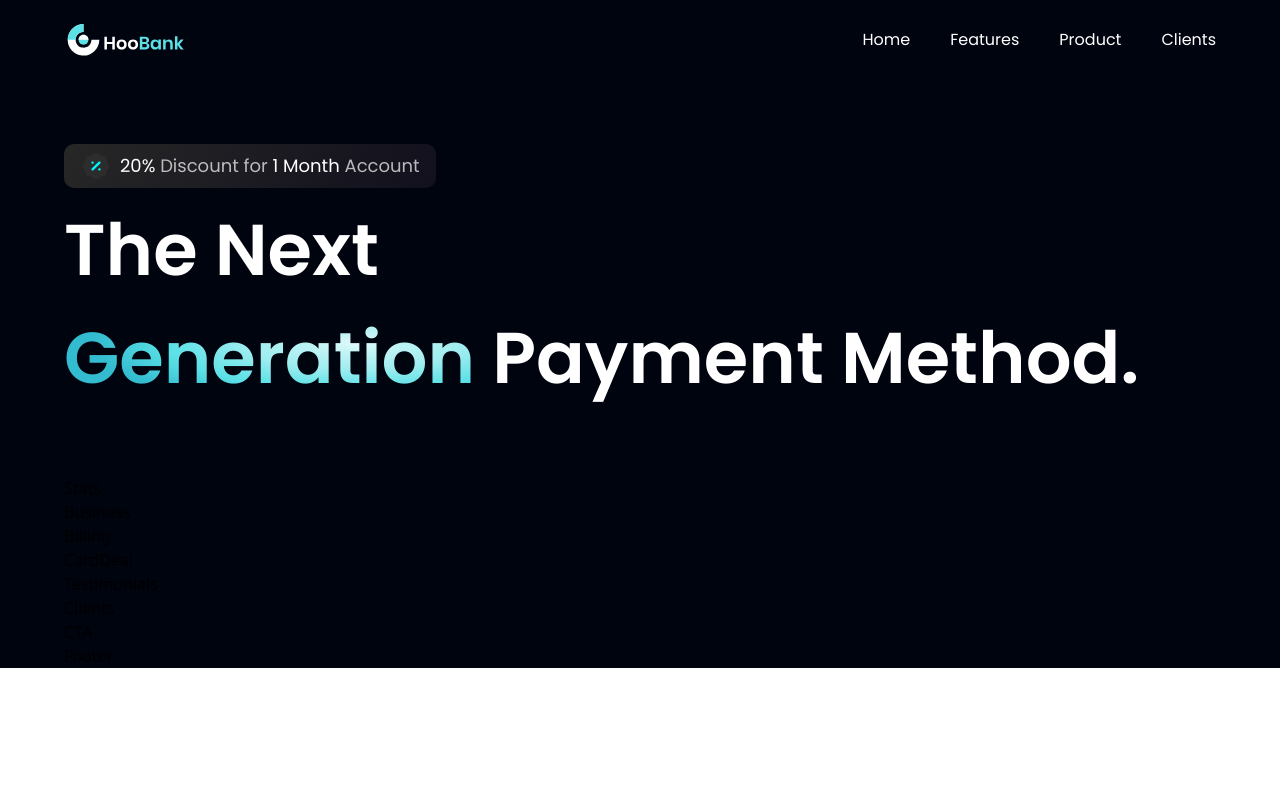
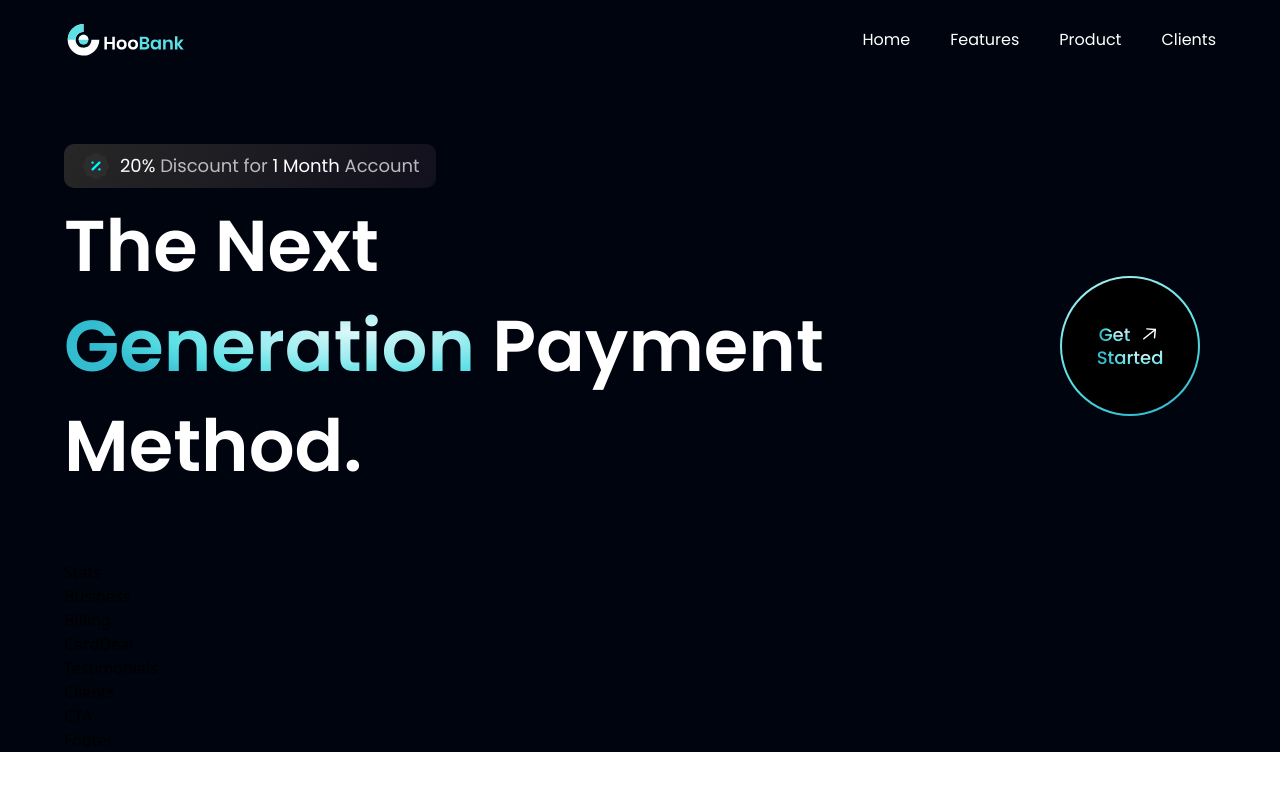
Before and after one commit to alvintanu/Learning, a React (Vite) app in the folder react-resp/: page / in a window 1280 px wide. Shown: the top 790 px of the page. Built offline with nearby package versions, Linux system fonts and the light colour scheme.

Commit message:
lanjut hero
get started

```diff
--- a/react-resp/src/components/GetStarted.jsx
+++ b/react-resp/src/components/GetStarted.jsx
@@ -1,9 +1,21 @@
 import React from 'react'
+import styles from '../style'
+import { arrowUp } from '../assets'
 
-const GetStarted = () => {
-  return (
-    <div>GetStarted</div>
-  )
-}
+const GetStarted = () => (
+  <div className={`${styles.flexCenter} w-[140px] h-[140px] rounded-full bg-blue-gradient p-[2px] cursor-pointer`}>
+    <div className={`${styles.flexCenter} flex-col bg-black w-[100%] h-[100%] rounded-full`}>
+      <div className={`${styles.flexStart} flex-row`}>
+        <p className='font-poppins font-medium text-[18px] leading-[23px] mr-2'>
+          <span className='text-gradient'>Get</span>
+        </p>
+        <img src={arrowUp} alt="arrow" className='w-[23px] h-[23px] object-contain'/>
+      </div>
+      <p className='font-poppins font-medium text-[18px] leading-[23px]'>
+          <span className='text-gradient'>Started</span>
+        </p>
+    </div>
+  </div>
+)
 
 export default GetStarted
--- a/react-resp/src/components/Hero.jsx
+++ b/react-resp/src/components/Hero.jsx
@@ -2,6 +2,8 @@ import React from 'react'
 import styles from '../style'
 
 import { discount, robot } from '../assets'
+
+import GetStarted from './GetStarted'
 
 const  Hero = () => (
   <section id='home' className={`flex md:flex-row flex-col ${styles.paddingY}`}>
@@ -15,13 +17,18 @@ const  Hero = () => (
       </div>
 
       <div className='flex flex-row justify-between items-center w-full'>
-        <h1 className='flex-1 font-poppins font-semibold ss:text-[72px] text-[52px] text-white'>The Next <br className='sm:block hidden' />
+        <h1 className='flex-1 font-poppins font-semibold ss:text-[72px] text-[52px] text-white ss:leading-[100px] leading-[75px]'>
+        The Next
+        <br className='sm:block hidden' />
           {" "}
           <span className='text-gradient'>Generation</span> {" "}
           Payment Method.
         </h1>
+        <div className='ss:flex hidden md:mr-4 mr-0'>
+          <GetStarted />
+        </div>
+      </div>
 
-      </div>
     </div>
   </section>
 )
```
